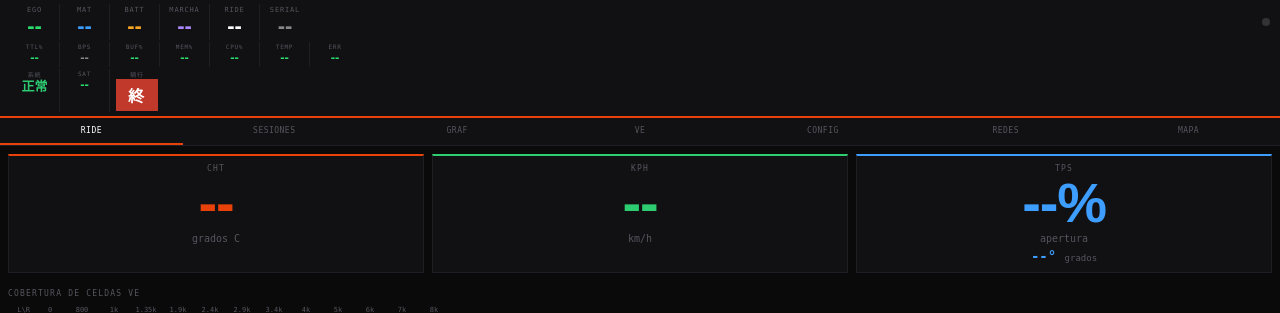
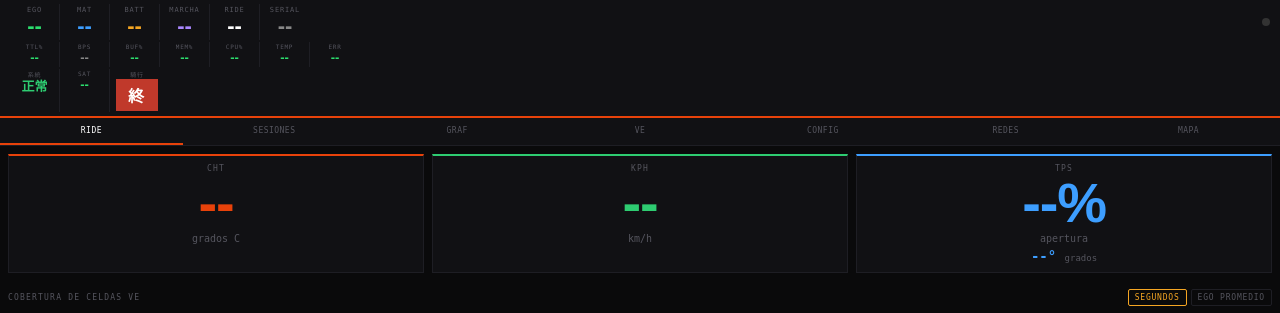
Before and after one commit to pacdavid1/buell-xb12x-logger, a Python web app: template web/templates/index.html in a window 1280 px wide. Shown: the top 313 px of the page. Run offline with Jinja, Linux system fonts and the light colour scheme; the template is opened without the code that fills it, so the values that code supplies are empty; some libraries are stand-ins or nearby versions.

Commit message:
feat(frontend): Heatmap de EGO en tiempo real e historial de rides

```diff
--- a/web/templates/index.html
+++ b/web/templates/index.html
@@ -297,7 +297,13 @@ table.veg td:active{filter:brightness(1.6)}
   <div class="ind-row" id="indicators"></div>
 
   <div class="grid-section">
-    <div class="grid-label">Cobertura de celdas VE</div>
+    <div style="display:flex;justify-content:space-between;align-items:center;margin-bottom:6px;flex-wrap:wrap;gap:4px">
+      <div class="grid-label" style="margin:0;border:none;padding:0">Cobertura de celdas VE</div>
+      <div style="display:flex;gap:4px">
+        <button class="btn" id="gridBtnTime" onclick="setGridMode('time')" style="font-size:8px;padding:3px 6px;border-color:var(--accent2);color:var(--accent2)">Segundos</button>
+        <button class="btn" id="gridBtnEgo" onclick="setGridMode('ego')" style="font-size:8px;padding:3px 6px">EGO Promedio</button>
+      </div>
+    </div>
     <div class="grid-wrap">
       <table class="veg" id="veGrid"></table>
     </div>
@@ -734,18 +740,47 @@ function buildGrid() {
   t.innerHTML = html;
 }
 
+let _gridMode = 'time';
+function egoColor(ego) {
+  if (ego < 90) return 'rgba(255, 50, 50, 0.9)';
+  if (ego < 95) return 'rgba(255, 160, 50, 0.85)';
+  if (ego < 105) return 'rgba(50, 200, 50, 0.8)';
+  if (ego < 110) return 'rgba(50, 150, 255, 0.85)';
+  return 'rgba(80, 80, 255, 0.9)';
+}
+function setGridMode(mode) {
+  _gridMode = mode;
+  document.getElementById('gridBtnTime').style.borderColor = mode==='time' ? 'var(--accent2)' : '';
+  document.getElementById('gridBtnEgo').style.borderColor = mode==='ego' ? 'var(--accent2)' : '';
+  document.getElementById('gridBtnTime').style.color = mode==='time' ? 'var(--accent2)' : '';
+  document.getElementById('gridBtnEgo').style.color = mode==='ego' ? 'var(--accent2)' : '';
+  if(lastData) updateGrid(lastData.cells || {}, lastData.active_cell);
+}
 function updateGrid(cells, activeCell) {
   for(let li=0; li<LOAD_BINS.length; li++) {
     for(let ri=0; ri<RPM_BINS.length; ri++) {
       const key = `${RPM_BINS[ri]}_${LOAD_BINS[li]}`;
       const td  = document.getElementById(`c_${key}`);
       if(!td) continue;
-      const secs = cells[key]?.seconds || 0;
-      td.className = key===activeCell ? 'ca' :
-                     secs<=0 ? 'c0' : secs<2  ? 'c1' :
-                     secs<5  ? 'c2' : secs<10 ? 'c3' : 'c4';
+      const cell = cells[key] || {};
+      const secs = cell.seconds || 0;
+      const ego  = cell.valid_ego_avg != null ? cell.valid_ego_avg : cell.ego_avg;
+      let bg = '', txt = '';
+      if (_gridMode === 'time') {
+        bg = key===activeCell ? 'ca' : secs<=0 ? 'c0' : secs<2  ? 'c1' : secs<5  ? 'c2' : secs<10 ? 'c3' : 'c4';
+        txt = secs>0 ? (secs<10?secs.toFixed(1):Math.round(secs))+'s' : '';
+      } else if (_gridMode === 'ego') {
+        if (ego != null && secs > 2) {
+          bg = 'background:'+egoColor(ego);
+          txt = ego.toFixed(1);
+        } else {
+          bg = 'c0'; txt = '';
+        }
+      }
+      td.className = bg.startsWith('background') ? '' : bg;
+      td.style.cssText = bg.startsWith('background') ? bg : '';
       const sv = document.getElementById(`s_${key}`);
-      sv.textContent = secs>0 ? (secs<10?secs.toFixed(1):Math.round(secs))+'s' : '';
+      sv.textContent = txt;
     }
   }
 }
```
Also changed, not shown: ARCHITECTURE.md (+3 -1 lines).
